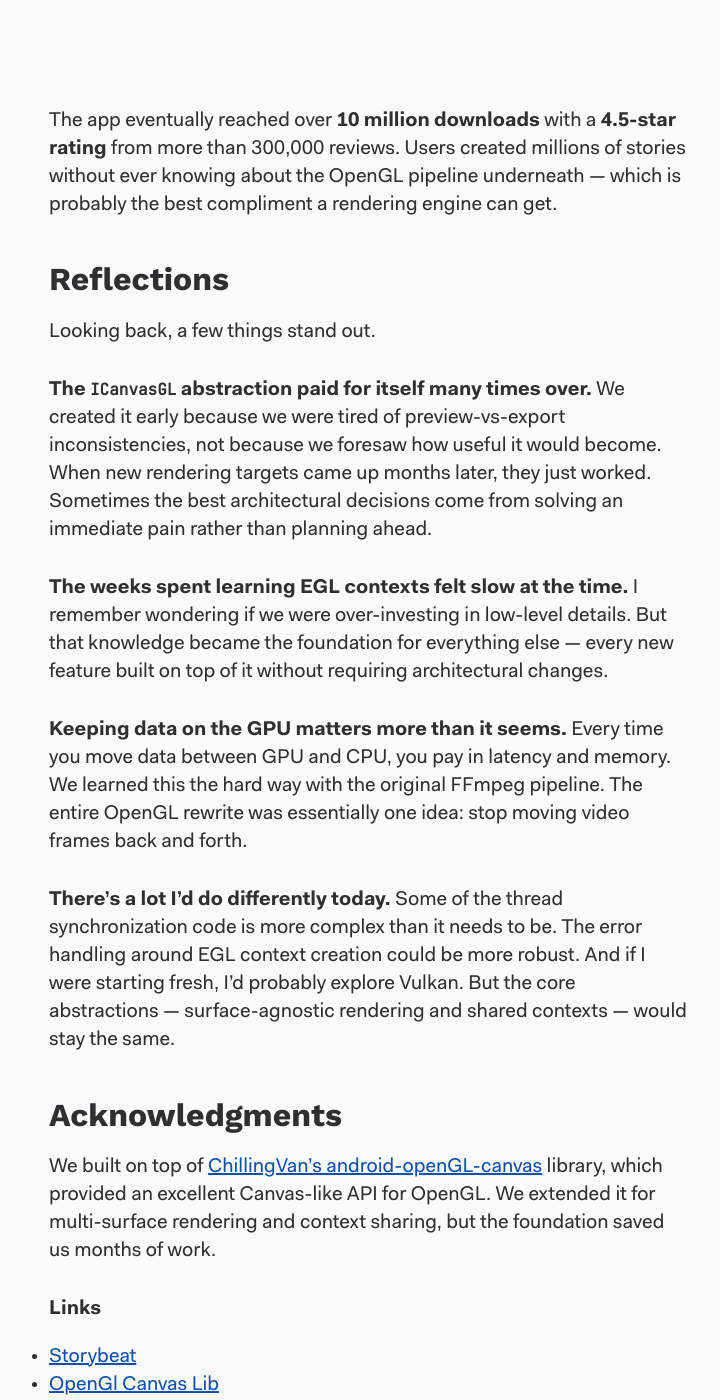
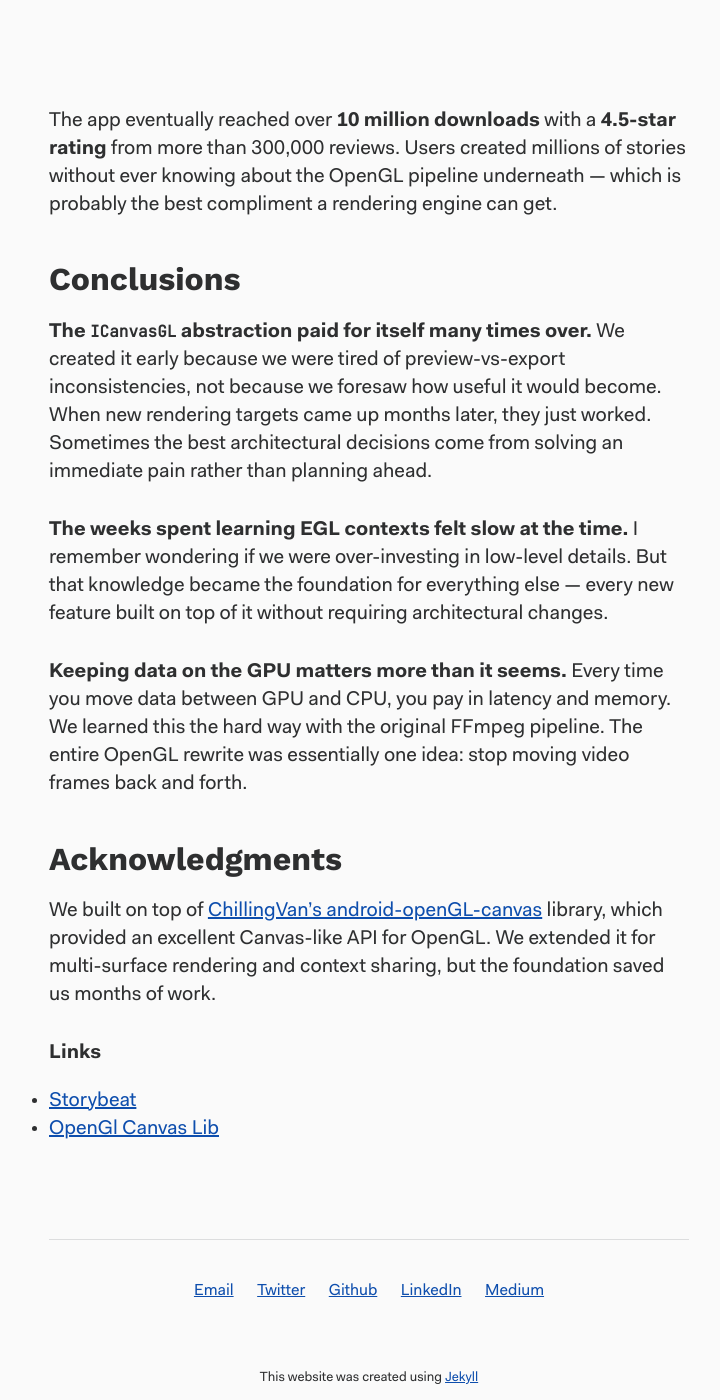
Before and after one commit to monday8am/monday8am.github.io, a Jekyll site: the page built from _posts/2021-11-21-storybeat-tales.md, in a window 1280 px wide and 1400 px high, scrolled down 9951 px. Shown: the whole window, without its empty margins (271-991 px from the left). Built offline with Jekyll 4.4.1, drawn with Linux system fonts in a browser that asks for light colours; some web fonts are replaced.

Commit message:
Improve video editor conclusions

```diff
--- a/_posts/2021-11-21-storybeat-tales.md
+++ b/_posts/2021-11-21-storybeat-tales.md
@@ -468,17 +468,13 @@ flowchart LR
 The app eventually reached over **10 million downloads** with a **4.5-star rating** from more than 300,000 reviews. Users created millions of stories without ever knowing about the OpenGL pipeline underneath — which is probably the best compliment a rendering engine can get.
 
 
-## Reflections
-
-Looking back, a few things stand out.
+## Conclusions
 
 **The `ICanvasGL` abstraction paid for itself many times over.** We created it early because we were tired of preview-vs-export inconsistencies, not because we foresaw how useful it would become. When new rendering targets came up months later, they just worked. Sometimes the best architectural decisions come from solving an immediate pain rather than planning ahead.
 
 **The weeks spent learning EGL contexts felt slow at the time.** I remember wondering if we were over-investing in low-level details. But that knowledge became the foundation for everything else — every new feature built on top of it without requiring architectural changes.
 
 **Keeping data on the GPU matters more than it seems.** Every time you move data between GPU and CPU, you pay in latency and memory. We learned this the hard way with the original FFmpeg pipeline. The entire OpenGL rewrite was essentially one idea: stop moving video frames back and forth.
-
-**There's a lot I'd do differently today.** Some of the thread synchronization code is more complex than it needs to be. The error handling around EGL context creation could be more robust. And if I were starting fresh, I'd probably explore Vulkan. But the core abstractions — surface-agnostic rendering and shared contexts — would stay the same.
 
 ## Acknowledgments
 
```
